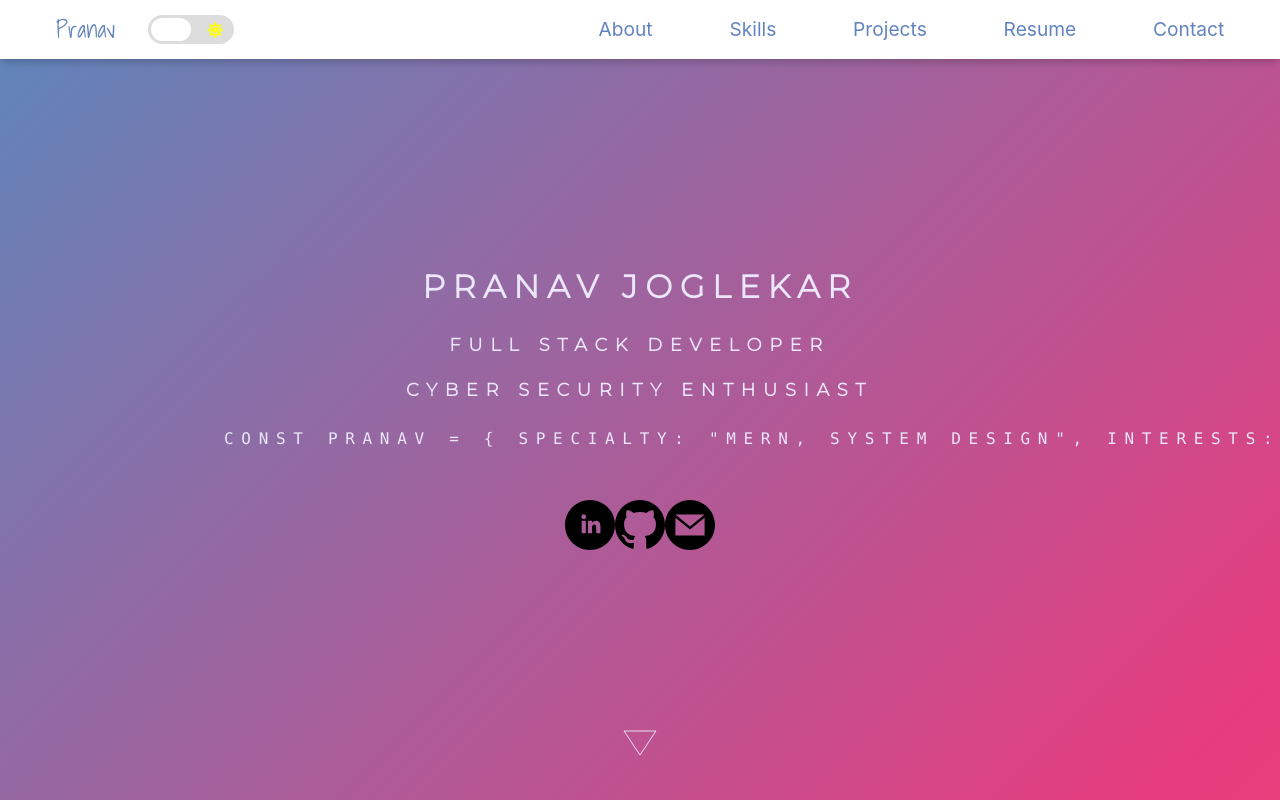
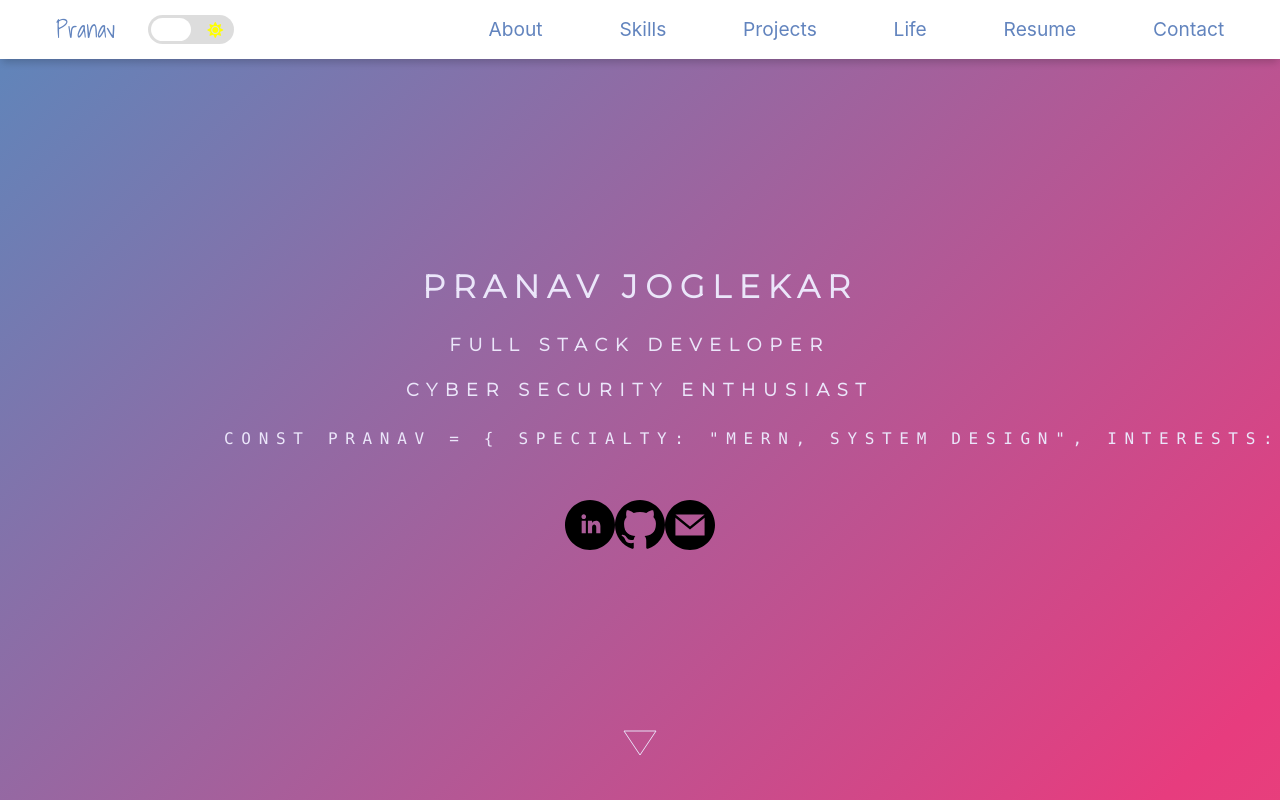
Before and after one commit to Pranav2612000/portfolio-page, a React (Create React App) app: page / in a window 1280 px wide. Shown: the top 800 px of the page. Built offline with nearby package versions, Linux system fonts and the light colour scheme; some icons are missing.

Commit message:
feat: add life section to header

```diff
--- a/src/Components/Nav.js
+++ b/src/Components/Nav.js
@@ -19,6 +19,7 @@ function Nav(props) {
         <a href="/#about" className="nav-item"><li>About</li></a>
         <a href="/#skills" className="nav-item"><li>Skills</li></a>
         <a href="/#projects" className="nav-item"><li>Projects</li></a>
+        <a href="/#life" className="nav-item"><li>Life</li></a>
         <a href="/#resume" className="nav-item"><li>Resume</li></a>
         <a href="/#contact" className="nav-item"><li>Contact</li></a>
       </ul>
```
